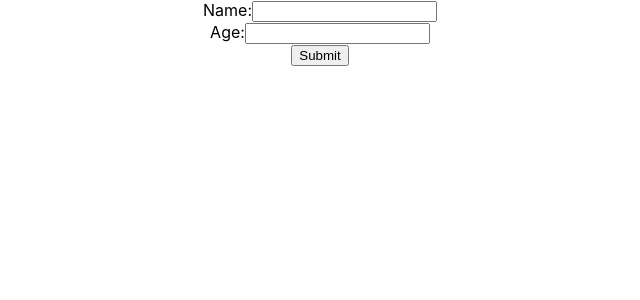
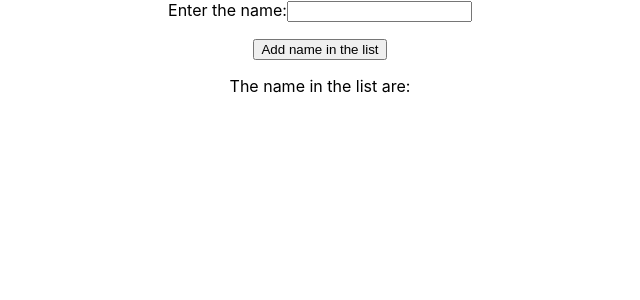
Before and after one commit to trishhaach/TechLeadHers, a React (Create React App) app in the folder techleadhersapp/: page / in a window 1280 px wide. Shown: the top 300 px of the page, without its empty margins (320-960 px from the left). Built offline with nearby package versions, Linux system fonts and the light colour scheme.

Commit message:
Assignment 1 related to map, useState, spread operator

```diff
--- a/techleadhersapp/src/App.js
+++ b/techleadhersapp/src/App.js
@@ -4,6 +4,7 @@ import Greet from './components/Greet.js';
 import Example1 from './components/ArrayMap.js';
 import ExampleUseState from './components/ExampleUseState.js';
 import BasicForm from './components/BasicForm.js';
+import Assignment1 from './components/Assignment1.js';
 
 function App() {
   return (
@@ -12,7 +13,8 @@ function App() {
       {/* <Greet/>
        <Example1/> */}
        {/* <ExampleUseState/> */}
-       <BasicForm/>
+       {/* <BasicForm/> */}
+       <Assignment1/>
     </div>
   );
 }
--- /dev/null
+++ b/techleadhersapp/src/components/Assignment1.js
@@ -0,0 +1,31 @@
+import React from "react";
+import { useState } from "react";
+
+const Assignment1 = () => {
+
+    const[strInput,setStrInput]=useState("");
+    const[list,setList]=useState([]);
+
+    const handleSubmit = (event) => {
+            event.preventDefault();
+            setList([...list,strInput]);
+            setStrInput("");
+    }
+
+    return(
+        <div>
+        <form onSubmit={handleSubmit}>
+            <label>Enter the name:</label>
+            <input type="text" value={strInput} onChange={((e) => setStrInput(e.target.value) )}/>
+              <p><button type="submit">Add name in the list</button></p>
+        </form>
+        <p>The name in the list are:</p>
+        <ul>
+             {list.map((task,index) => (
+                <li key={index}>{task}</li>
+             ))}
+        </ul>
+        </div>
+    );
+};
+export default Assignment1;
```
